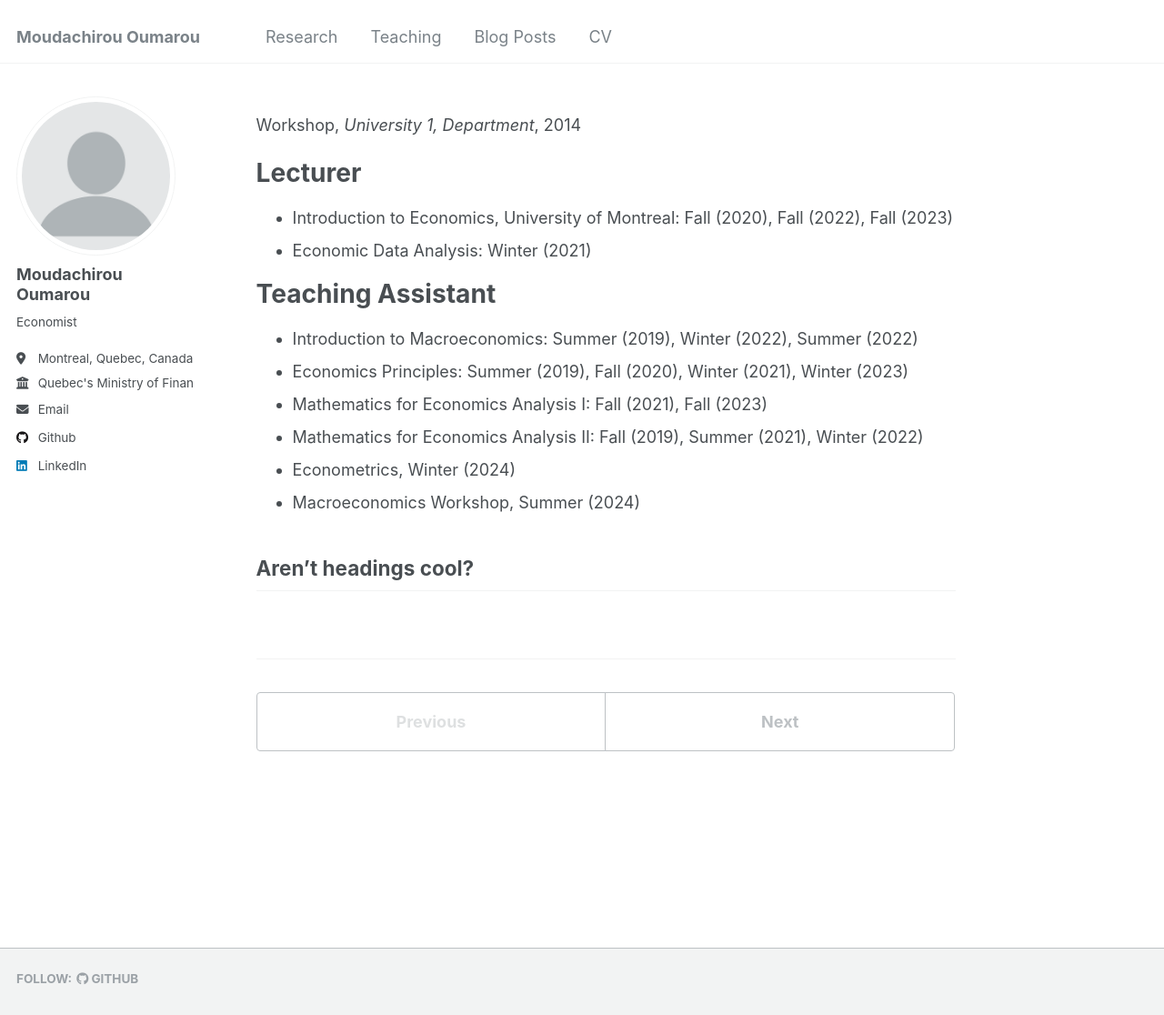
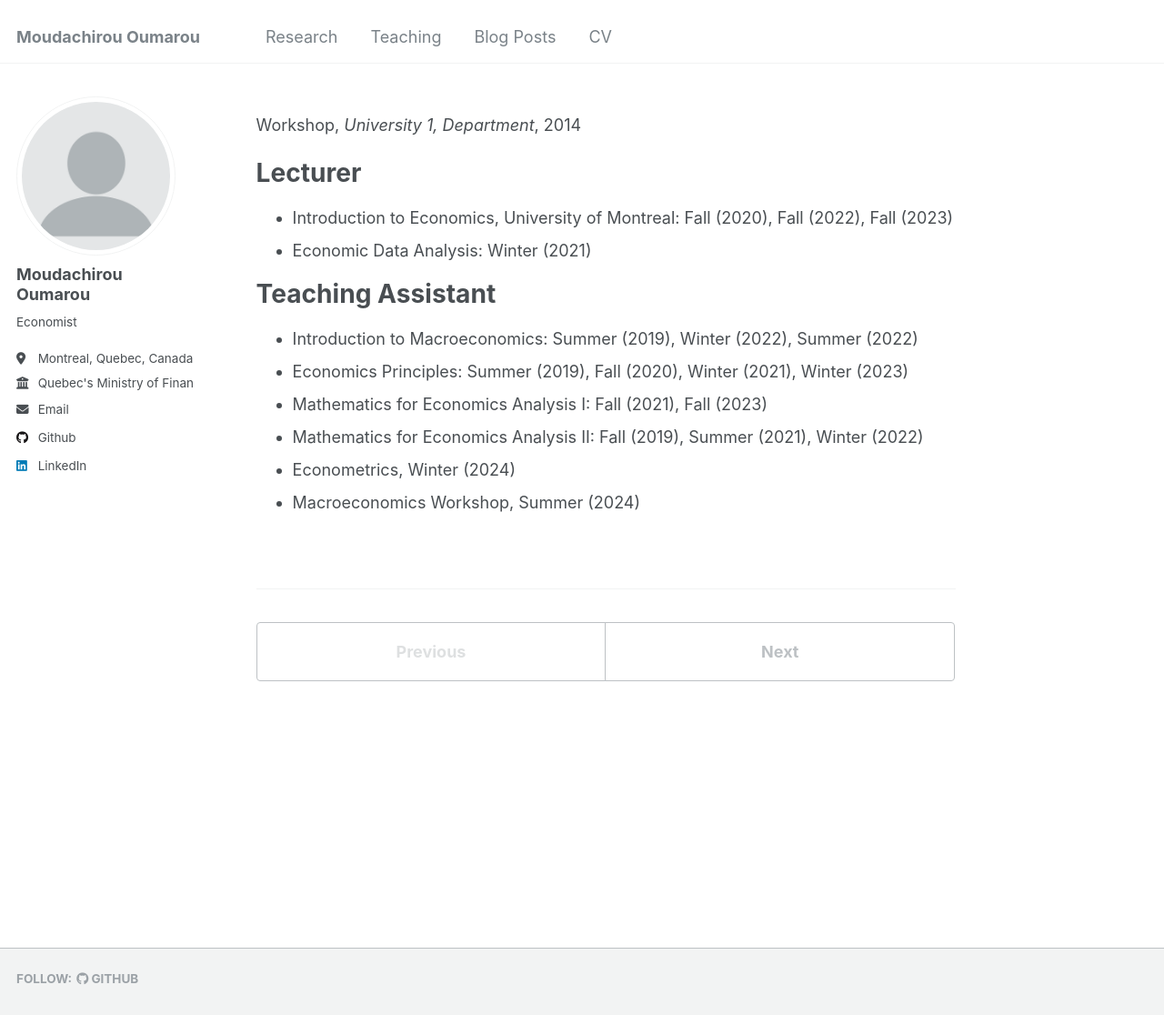
Before and after one commit to oumaroumoudachirou/oumaroumoudachirou.github.io, a Jekyll site: the page built from _teaching/2014-spring-teaching-1.md, in a window 1280 px wide and 1116 px high. Shown: the whole window at 91% size. Built offline with Jekyll 4.4.1, drawn with Linux system fonts in a browser that asks for light colours.

Commit message:
Update 2014-spring-teaching-1.md

```diff
--- a/_teaching/2014-spring-teaching-1.md
+++ b/_teaching/2014-spring-teaching-1.md
@@ -22,6 +22,3 @@ Teaching Assistant
 * Mathematics for Economics Analysis II: Fall (2019), Summer (2021),  Winter (2022)
 * Econometrics, Winter (2024)
 * Macroeconomics Workshop, Summer (2024)
-
-Aren't headings cool?
-------
```
